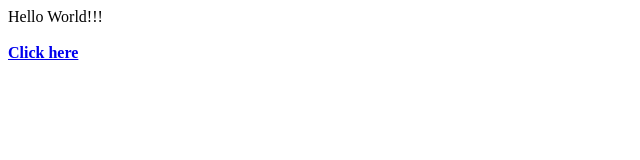
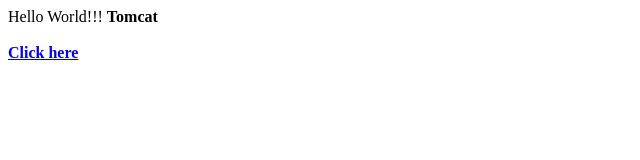
Before and after one commit to nikhmane/helloworld, a plain HTML site: page WebContent/index.html in a window 1280 px wide. Shown: the full height of the page, 0-640 px from the left. Drawn offline with Linux system fonts and the light colour scheme.

Commit message:
Update index.html
tomcat added

```diff
--- a/WebContent/index.html
+++ b/WebContent/index.html
@@ -6,6 +6,7 @@
 </head>
 <body>
 Hello World!!!
+  <b>Tomcat</b>
 <br>
 <br>
 <a href="pages/WelcomeFile.html"><b>Click here</b></a>
```
